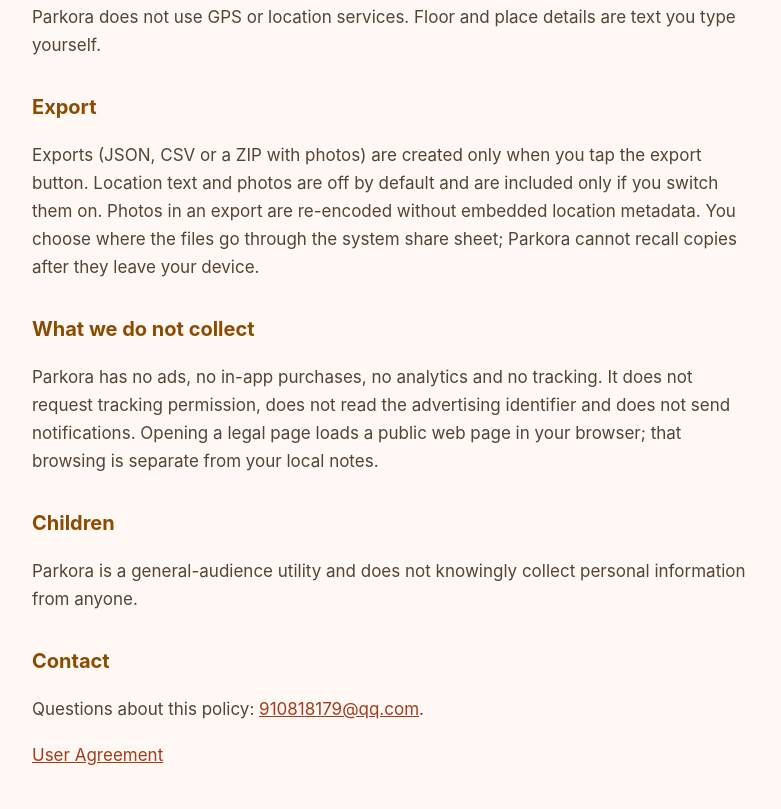
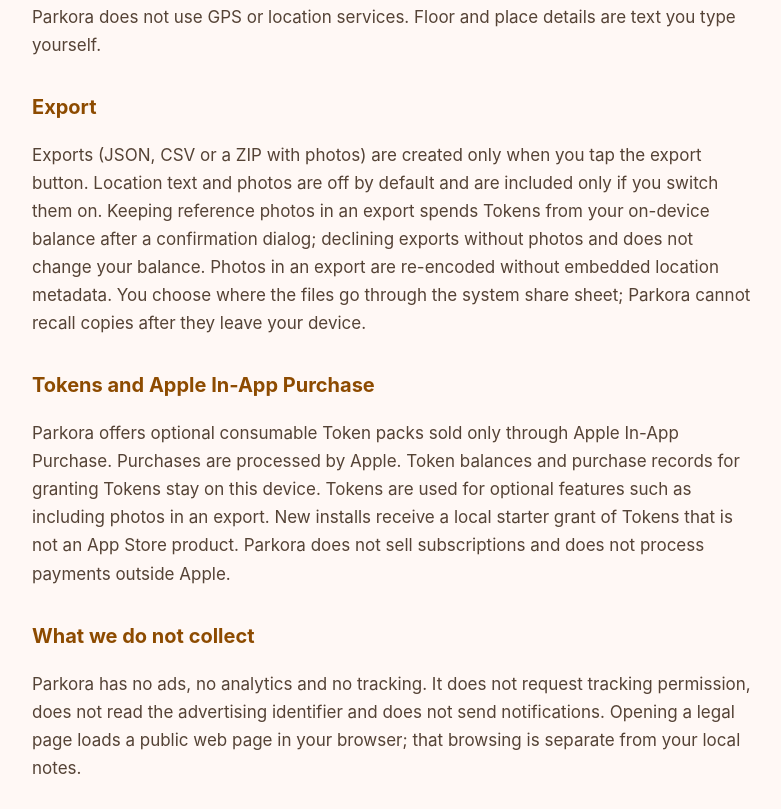
Before and after one commit to parkora-app/parkora-legal, a plain HTML site: page privacy-policy.html in a window 1280 px wide. Shown: the part 1271-2080 px from the top of the page, without its empty margins (248-1029 px from the left). Drawn offline with Linux system fonts and the light colour scheme.

Commit message:
Document optional Apple IAP Tokens

```diff
--- a/privacy-policy.html
+++ b/privacy-policy.html
@@ -29,10 +29,13 @@
     <p>Parkora does not use GPS or location services. Floor and place details are text you type yourself.</p>
 
     <h2>Export</h2>
-    <p>Exports (JSON, CSV or a ZIP with photos) are created only when you tap the export button. Location text and photos are off by default and are included only if you switch them on. Photos in an export are re-encoded without embedded location metadata. You choose where the files go through the system share sheet; Parkora cannot recall copies after they leave your device.</p>
+    <p>Exports (JSON, CSV or a ZIP with photos) are created only when you tap the export button. Location text and photos are off by default and are included only if you switch them on. Keeping reference photos in an export spends Tokens from your on-device balance after a confirmation dialog; declining exports without photos and does not change your balance. Photos in an export are re-encoded without embedded location metadata. You choose where the files go through the system share sheet; Parkora cannot recall copies after they leave your device.</p>
+
+    <h2>Tokens and Apple In-App Purchase</h2>
+    <p>Parkora offers optional consumable Token packs sold only through Apple In-App Purchase. Purchases are processed by Apple. Token balances and purchase records for granting Tokens stay on this device. Tokens are used for optional features such as including photos in an export. New installs receive a local starter grant of Tokens that is not an App Store product. Parkora does not sell subscriptions and does not process payments outside Apple.</p>
 
     <h2>What we do not collect</h2>
-    <p>Parkora has no ads, no in-app purchases, no analytics and no tracking. It does not request tracking permission, does not read the advertising identifier and does not send notifications. Opening a legal page loads a public web page in your browser; that browsing is separate from your local notes.</p>
+    <p>Parkora has no ads, no analytics and no tracking. It does not request tracking permission, does not read the advertising identifier and does not send notifications. Opening a legal page loads a public web page in your browser; that browsing is separate from your local notes.</p>
 
     <h2>Children</h2>
     <p>Parkora is a general-audience utility and does not knowingly collect personal information from anyone.</p>
```
Also changed, not shown: user-agreement.html (+4 -1 lines).
